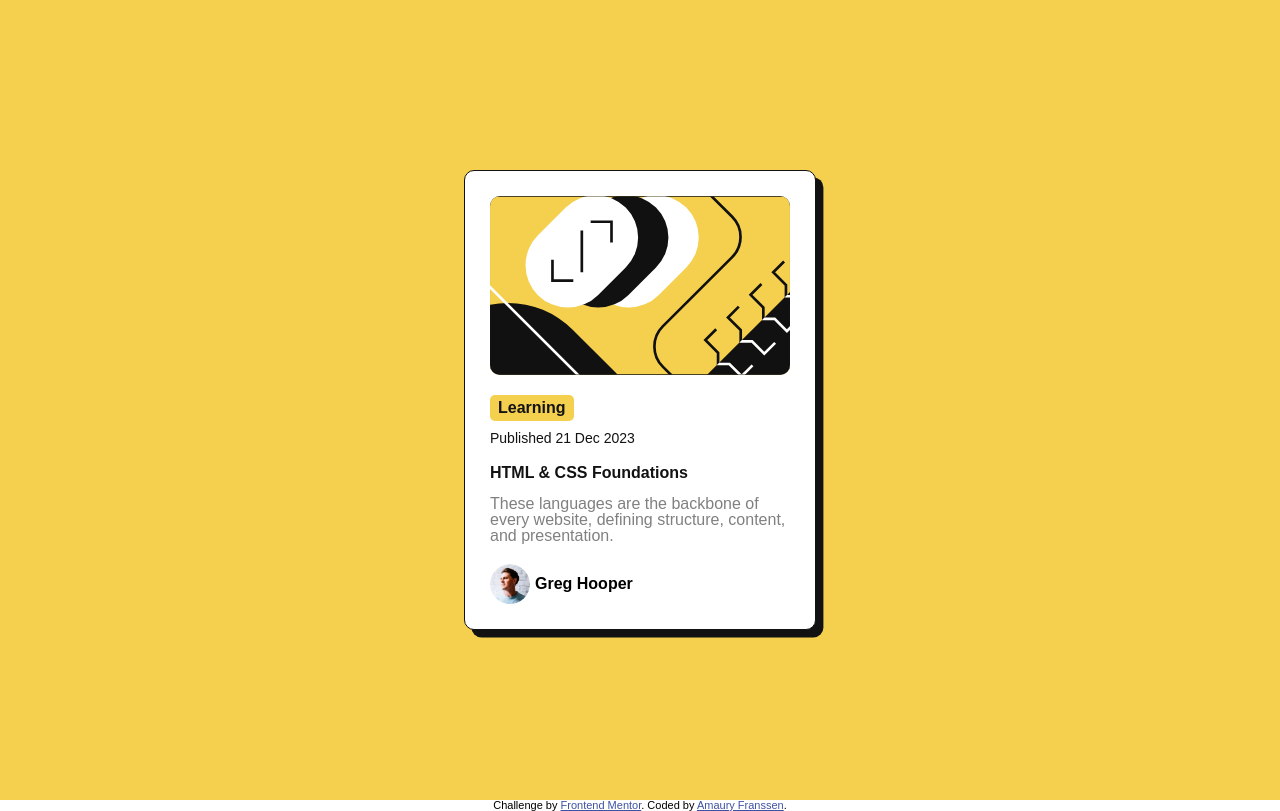
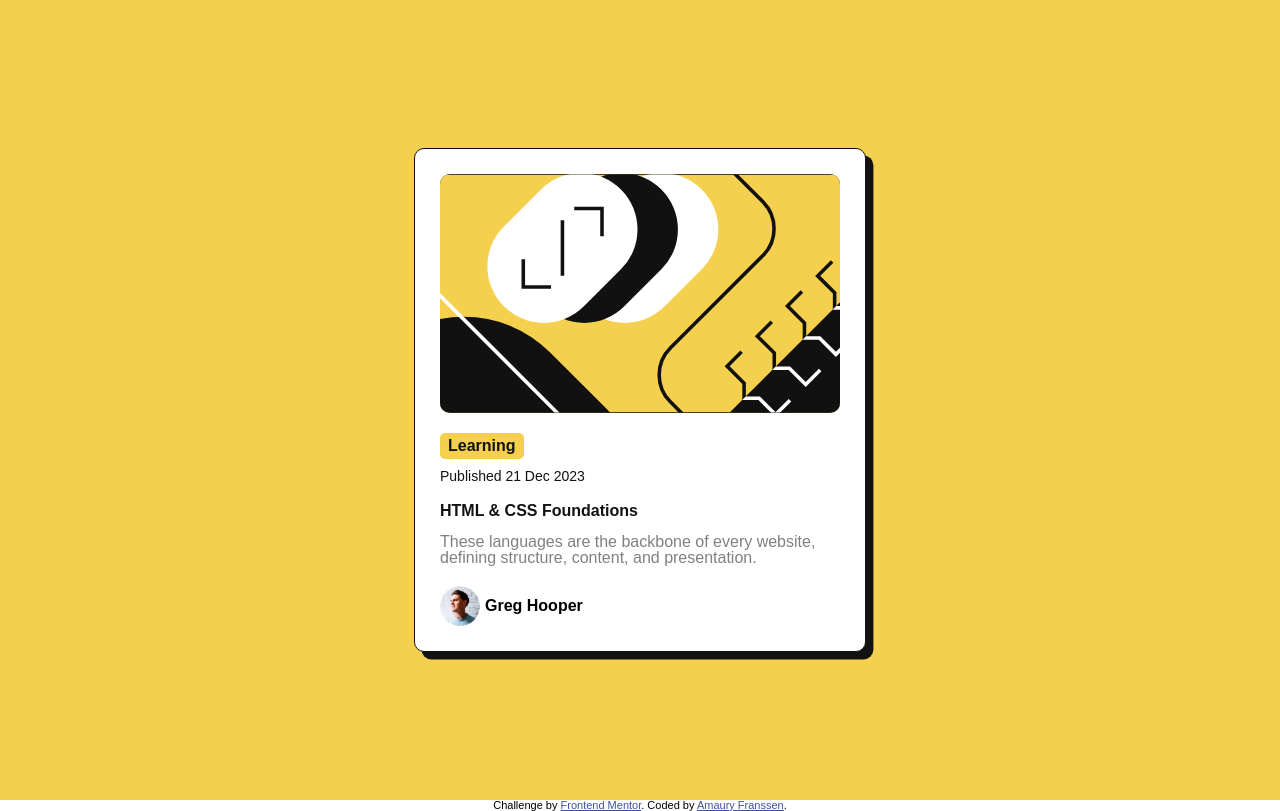
Before and after one commit to ExploryKod/frontendMentor, a plain HTML site: page card/index.html in a window 1280 px wide. Drawn offline with Linux system fonts and the light colour scheme; a web font is replaced by a local one.

Commit message:
change card width

```diff
--- a/card/style/abstract/variables.scss
+++ b/card/style/abstract/variables.scss
@@ -16,6 +16,7 @@ $title-lg-color: $black;
 $text-lg-color: $grey-300;
 $text-md-color: $black;
 
+$card-width: 400px;
 $card-bg-color: $neutral-100;
 $card-border-color: $black;
 
--- a/card/style/layout/layout.scss
+++ b/card/style/layout/layout.scss
@@ -11,7 +11,7 @@
         background-color: $page-bg-color;
 
         &__card {
-            max-width: 300px;
+            max-width: $card-width;
             padding: $card-pad;
             display:flex;
             flex-direction: column;
```
Also changed, not shown: card/style.css, 1 other file.
